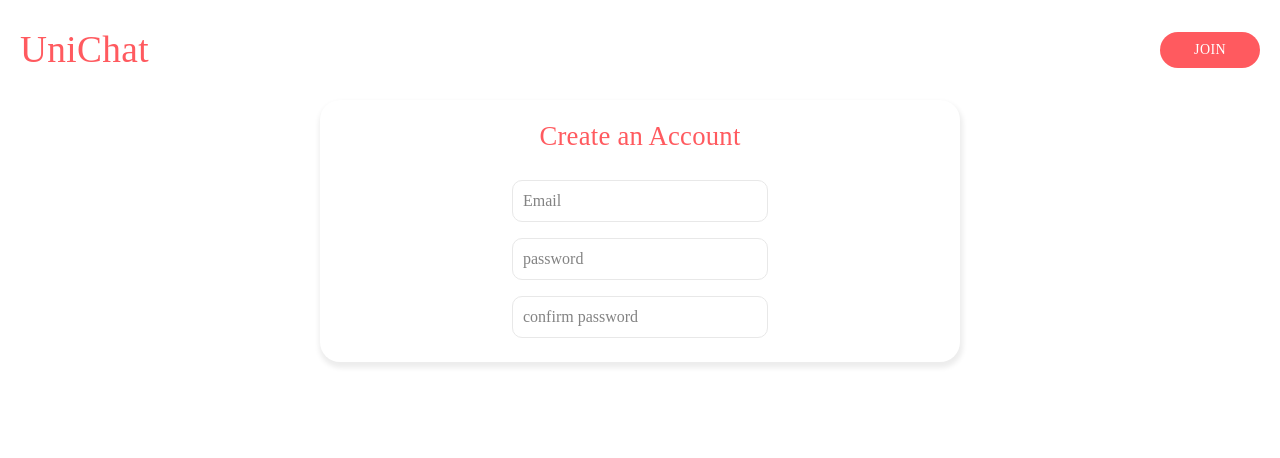
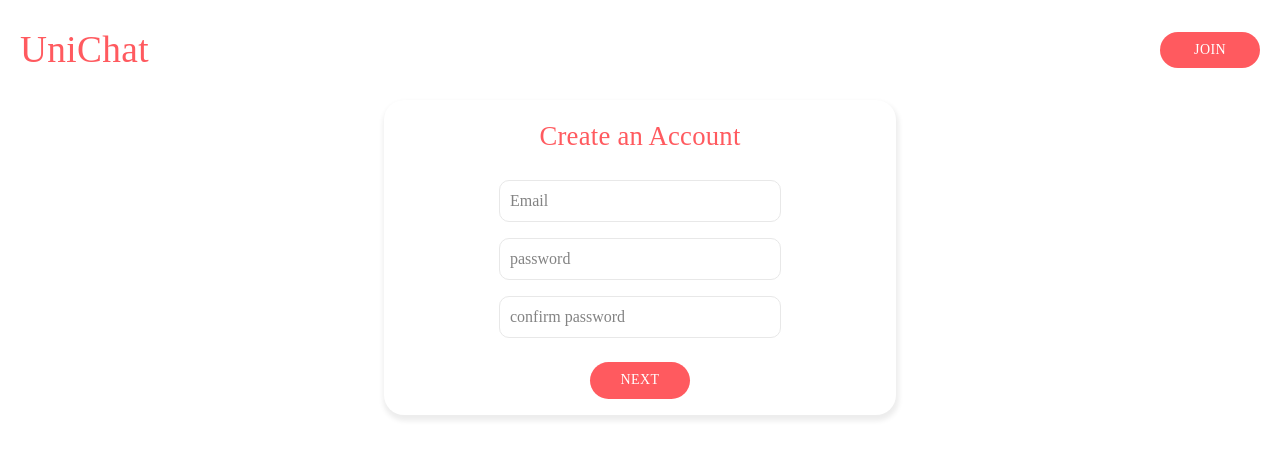
Before and after one commit to andaniel2029/unichat, a React (Create React App) app: page / in a window 1280 px wide. Shown: the top 458 px of the page. Built offline with nearby package versions, Linux system fonts and the light colour scheme; a web font is replaced by a local one.

Commit message:
input fields added to state

```diff
--- a/src/components/nav/Nav.tsx
+++ b/src/components/nav/Nav.tsx
@@ -34,7 +34,6 @@ export default function Nav() {
   }
 
   const classes = useStyles();
-  const [user, setUser] = useState(false);
   return (
     <div className={classes.root}>
       <Typography className={classes.logo}>UniChat</Typography>
--- a/src/components/pages/SignUp.tsx
+++ b/src/components/pages/SignUp.tsx
@@ -1,6 +1,7 @@
-import { useRef } from 'react';
+import { useState } from 'react';
 import { Typography } from '@material-ui/core';
 import Paper from '@material-ui/core/Paper';
+import Button from '@material-ui/core/Button';
 
 import { makeStyles } from '@material-ui/core/styles';
 
@@ -15,9 +16,9 @@ const useStyles = makeStyles((theme) => ({
     flexDirection: 'column',
     alignItems: 'center',
     borderRadius: '20px',
-    boxShadow: "1px 4px 5px 2px #ededed",
+    boxShadow: "1px 4px 5px 2px #EDEDED",
     padding: '1rem 4rem 1rem 4rem',
-    width: '40%',
+    width: '30%',
   },
 
   title: {
@@ -30,6 +31,7 @@ const useStyles = makeStyles((theme) => ({
 
   field: {
     height: '20px',
+    width: '130%',
     margin: '0.5rem 0rem 0.5rem 0rem',
     fontFamily: 'halcom',
     fontSize: '12pt',
@@ -53,41 +55,66 @@ const useStyles = makeStyles((theme) => ({
   form: {
     display: 'flex',
     flexDirection: 'column',
-    width: '50%'
-  }
+    width: '200px',
+    alignItems: 'center'
+  },
+
+  btn: {
+    marginTop: '1rem',
+    fontFamily: 'halcom',
+    color: 'white',
+    background: '#FF5A5F',
+    width: '100px',
+    borderRadius: '20px',
+    boxShadow: 'none',
+    '&:hover': {
+      background: '#FF5A5F',
+    },
+  },
 }));
 
 export default function SignUp() {
 
   const classes = useStyles();
-  const emailRef = useRef();
-  // const passwordRef = useRef<HTMLDivElement>(null);
-  const passwordRef = useRef();
+  const [email, setEmail] = useState('');
+  const [password, setPassword] = useState('');
+  const [passwordConfirm, setPasswordConfirm] = useState('');
+
+  const formSubmit = function(e: any, email: string) {
+    e.preventDefault();
+    console.log(email);
+  }
 
   return (
     <div className={classes.root}>
       <Paper className={classes.paper}>
         <Typography className={classes.title}>Create an Account</Typography>
-        <form className={classes.form}>
+        <form className={classes.form} onSubmit={event => formSubmit(event, email)}>
           <input
               className={classes.field}
               required
               type="text"
               placeholder="Email"
-              ref={emailRef.current}
+              value={email}
+              onChange={event => setEmail(event.target.value)}
             />
           <input
               className={classes.field}
               required
               type="password"
               placeholder="password"
+              value={password}
+              onChange={event => setPassword(event.target.value)}
             />
           <input
               className={classes.field}
               required
               type="password"
               placeholder="confirm password"
+              value={passwordConfirm}
+              onChange={event => setPasswordConfirm(event.target.value)}
             />
+            <Button variant="contained" type="submit" className={classes.btn}>Next</Button>
         </form>
       </Paper>
     </div>
```
Also changed, not shown: 1 other file (tests, documents, lock files or other folders).
